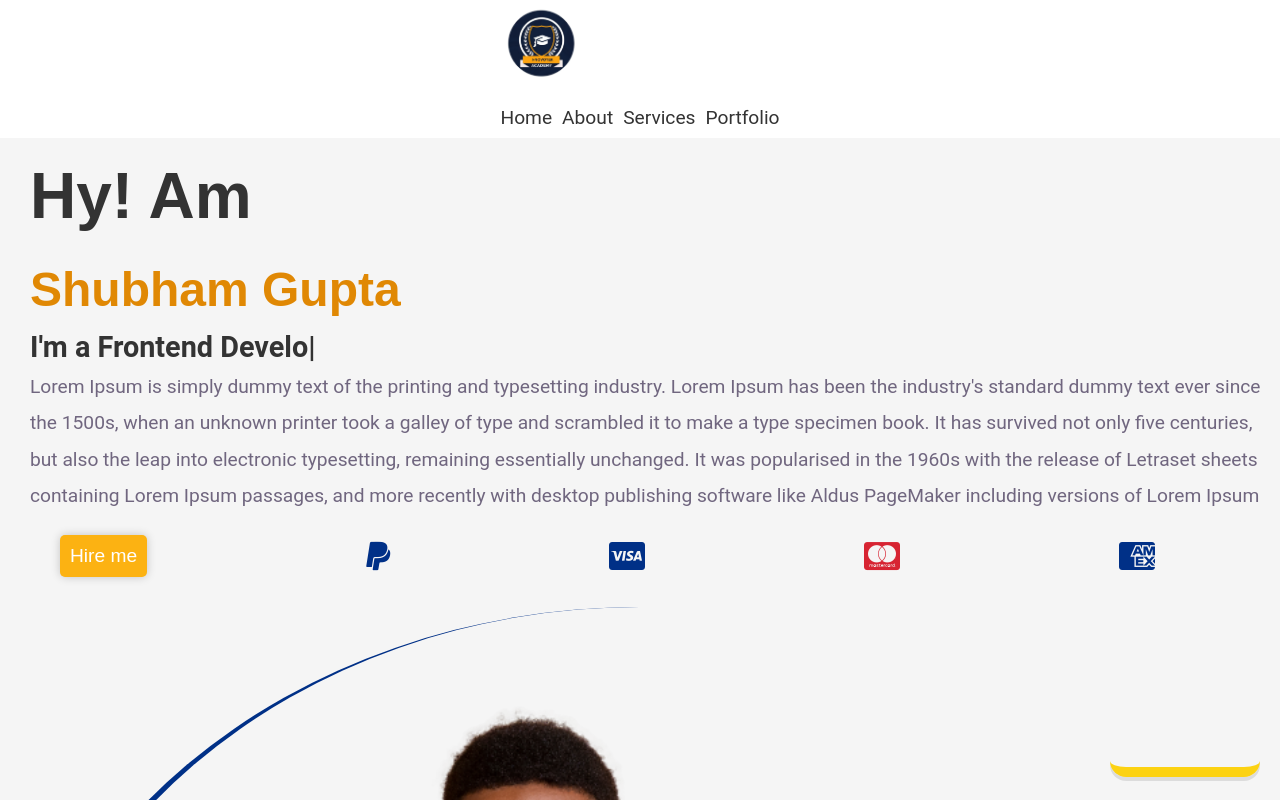
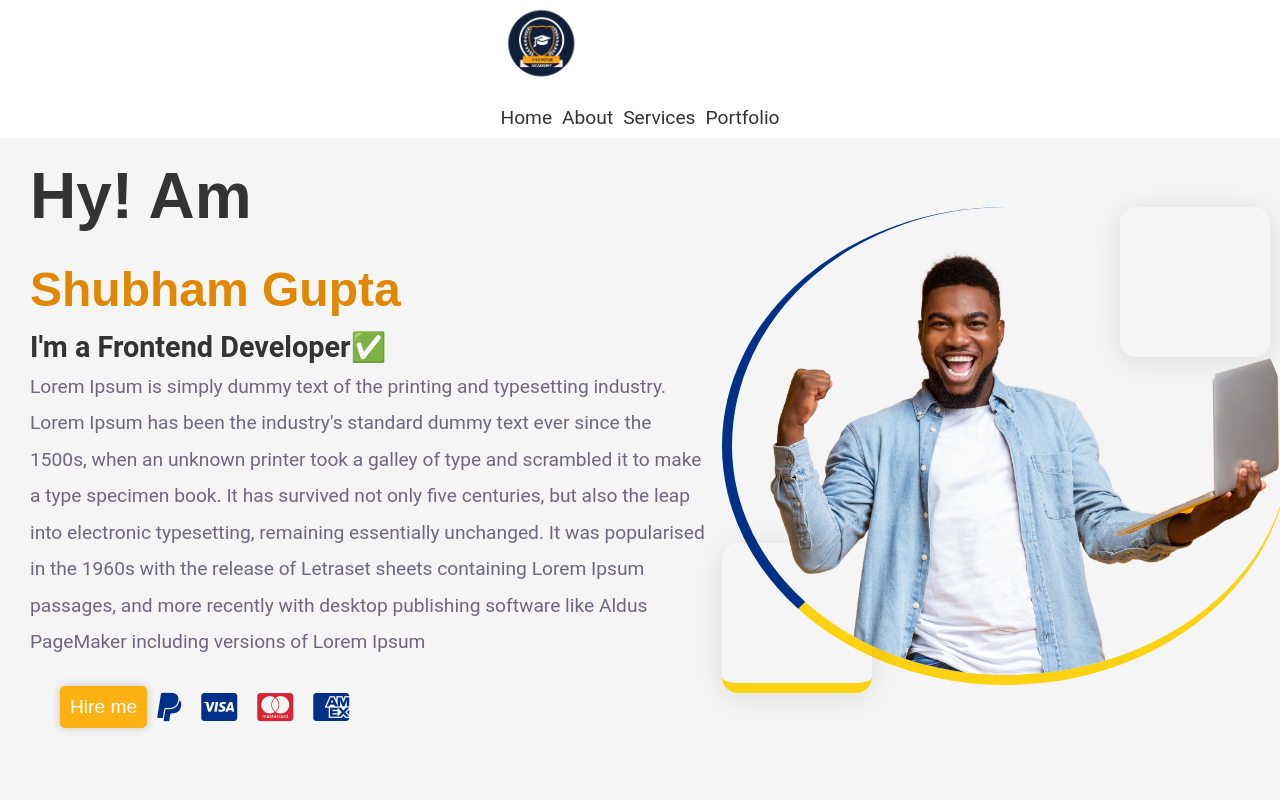
Before and after one commit to Shubham28497/Portfolio, a React (Create React App) app: page / in a window 1280 px wide. Shown: the top 800 px of the page. Built offline with nearby package versions, Linux system fonts and the light colour scheme.

Commit message:
add media queries

```diff
--- a/src/Component/Header/Header.css
+++ b/src/Component/Header/Header.css
@@ -66,16 +66,45 @@
     border-left: 10px solid #003087;
     border-radius: 50%;
     object-fit: cover;
+    margin: 10px;
 }
 .circle-1{
     position: absolute;
     width: 150px;
     height: 150px;
     bottom: 0;
-    right: 10px;
-    top: 10px;
     margin: 10px;
-    box-shadow: 0 4px rgba(0,0,0,0.1);
+    box-shadow: 0 4px 30px rgba(0,0,0,0.1);
     border-bottom: 10px solid #fcd212;
     border-radius: 16px;
 }
+.circle-2{
+    position: absolute;
+    width: 150px;
+    height: 150px;
+    bottom: 0;
+    right: 10px;
+    top: 10px;
+    box-shadow: 0 4px 30px rgba(0,0,0,0.1);
+    border-radius: 16px;
+}
+/* Media query */
+@media (min-width: 788px) {
+  .header-container {
+    flex-direction: row;
+    justify-content: space-between;
+    align-items: center;
+  }
+  .header-content {
+    width: 60%;
+  }
+  .profile-img-container {
+    width: 50%;
+  }
+  .header-payment-container {
+    justify-content: flex-start;
+  }
+  .header-payment-container i {
+    margin: 10px;
+  }
+}
```
